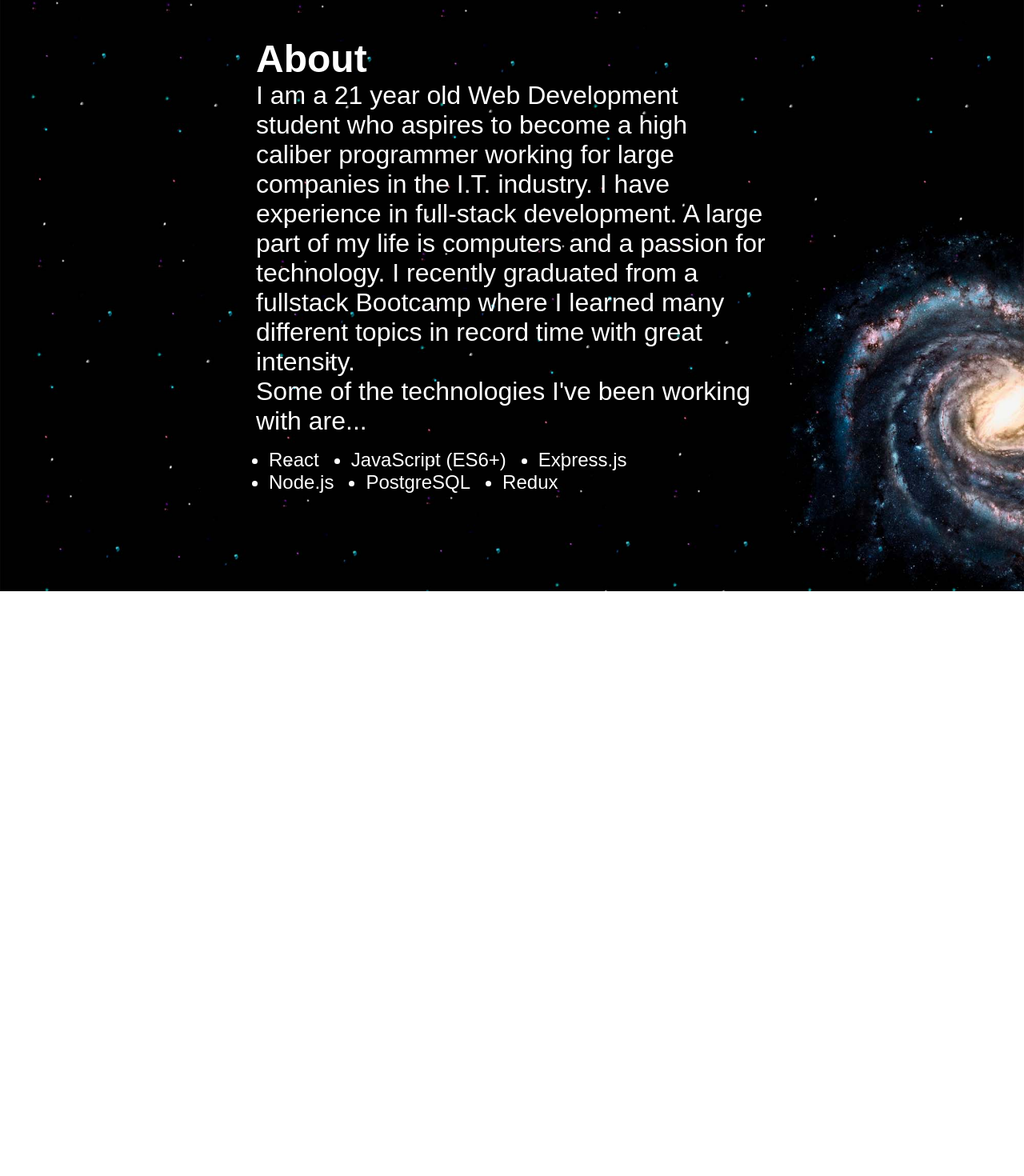
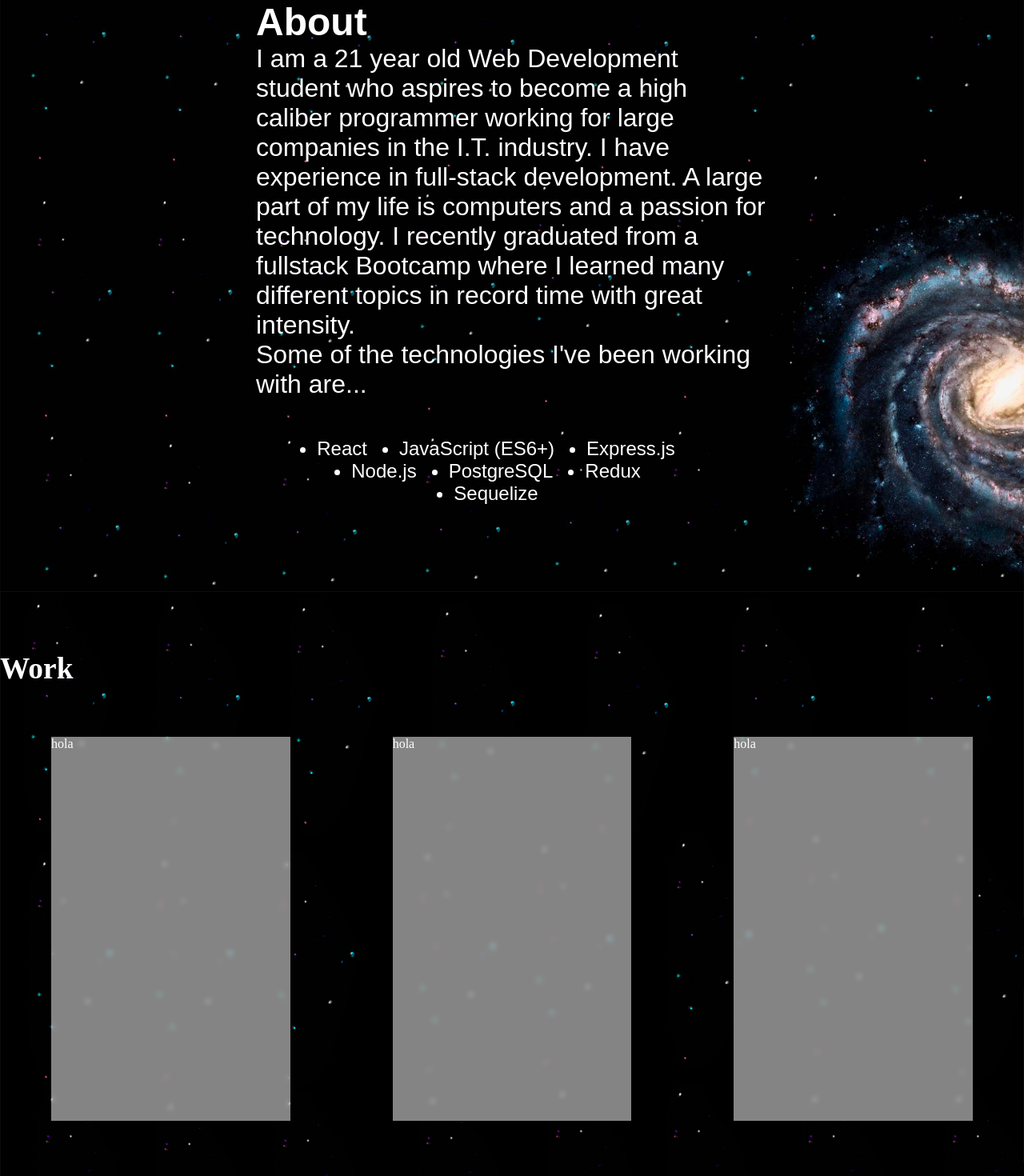
Before and after one commit to ivorojas/Portafolio, a React (Create React App) app: page / in a window 1280 px wide. Shown: the part 861-2331 px from the top of the page at 80% size. Before the commit the page ends 1600 px from the top, so only its background shows below. Built offline with nearby package versions, Linux system fonts and the light colour scheme; a web font is replaced by a local one.

Commit message:
portfolio work

```diff
--- a/package.json
+++ b/package.json
@@ -10,6 +10,7 @@
     "match-sorter": "^6.3.1",
     "react": "^18.2.0",
     "react-dom": "^18.2.0",
+    "react-icons": "^4.7.1",
     "react-router": "^6.4.3",
     "react-router-dom": "^6.4.3",
     "react-router-hash-link": "^2.4.3",
--- a/src/App.js
+++ b/src/App.js
@@ -1,7 +1,7 @@
 import React from "react";
-import NavBar from "./components/NavBar";
 import Home from "./components/Home";
 import About from "./components/About";
+import Work from "./components/Work";
 import {
   BrowserRouter as Router,
   Switch,
@@ -15,6 +15,7 @@ function App() {
     <div>
       <Home />
       <About />
+      <Work />
     </div>
   );
 }
--- a/src/components/About.css
+++ b/src/components/About.css
@@ -4,6 +4,7 @@
     justify-content: center;
     align-items: center;
     background-image: url("../img/BACKGROUND3.jpg");
+    background-position: 5%;
   /* background-color: rgb(10, 6, 32);*/
     background-size: cover;
     color: white;
@@ -13,21 +14,6 @@
     font-size: 2rem;
 }
 
-#card_container {
-    display: flex;
-    flex-direction: row;
-    justify-content: space-around;
-    align-items: center;
-}
-
-.card {
-    width: 300px;
-    height: 500px;
-    background-color: rgba(255, 255, 255, 0.363);
-    backdrop-filter: blur(3.4px);
--webkit-backdrop-filter: blur(3.4px);
-
-}
 
 
 #about_title {
@@ -38,22 +24,36 @@
 }
 
 #text_container {
+
     width: 40rem;
- position: relative;
  /*top: -9rem;*/
 
 }
 
 
+
 #ul {
     display: flex;
     flex-direction: row;
+    justify-content: center;
     flex-wrap: wrap;
     margin: 1rem;
     font-size: 1.5rem;
+    margin: 3rem;
 }
 
 
 #ul li{
    margin-right: 2.5rem;
 }
+
+@media only screen and (max-width: 400px) {
+    .about-container {
+        height: 80rem;
+    }
+    #text_container {
+        margin-top: 15rem;
+        width: 20rem;
+        font-size: 1.6rem;
+    }
+}
--- a/src/components/About.jsx
+++ b/src/components/About.jsx
@@ -20,7 +20,7 @@ A large part of my life is computers and a passion for technology. I recently gr
 Some of the technologies I've been working with are...
 </p>
 
-<div>
+
   <ul id='ul'>
     <li>React</li>
     <li>JavaScript (ES6+)</li>
@@ -28,23 +28,10 @@ Some of the technologies I've been working with are...
     <li>Node.js</li>
     <li>PostgreSQL</li>
     <li>Redux</li>
+    <li>Sequelize</li>
   </ul>
-</div>
+
       </div>
-      {
-      /*
-      <div id='card_container' >
-        <div className='card' >
-          hola
-        </div>
-        <div className='card' >
-          hola
-        </div>
-        <div className='card' >
-          hola
-        </div>
-      </div>
-      */}
     </div>
   )
 }
--- a/src/components/Home.css
+++ b/src/components/Home.css
@@ -1,9 +1,12 @@
 .home-container {
+    display: flex;
     background-image: url("../img/BACKGROUND.jpg");
     background-size: cover;
     color: white;
     /*height: 800px;*/
     height: 100vh;
+    flex-direction: column;
+    justify-content: center;
 
 }
 
@@ -14,13 +17,14 @@
 
 #container-content {
     position: relative;
-    top: 12vh;
+   /* top: 12vh;*/
     display: flex;
  flex-direction: row;
  justify-content: space-around;
  align-items: center;
  font-family: 'Agency FB Bold', arial;
  padding-left: 20px;
+
 }
 
 #texto-landing {
@@ -99,7 +103,7 @@
 
 @media only screen and (max-width: 400px) {
     #container-content {
-
+        margin-top: 30rem;
         display: flex;
      flex-direction: column;
      align-items: flex-start;
--- a/src/components/Home.jsx
+++ b/src/components/Home.jsx
@@ -7,9 +7,9 @@ import Logo from "../img/logo.png"
 export default function Home() {
   return (
     <div className='home-container' id="home"  >
-      <div>
+
       <NavBar />
-      </div>
+
 
       <div id='container-content' >
 
--- a/src/components/NavBar.css
+++ b/src/components/NavBar.css
@@ -1,9 +1,14 @@
 .nav-container {
+  position: absolute;
+  top: 0px;
+  right: 0px;
     display: flex;
     background-color: transparent;
 
     justify-content: flex-end;
     padding: 1rem;
+    flex-direction: row;
+    width: 100vw;
 }
 
 .nav {
@@ -31,6 +36,20 @@
 
 
 }
+
+.icon_menu {
+  color: white;
+
+}
+
+#menu_button {
+  border: 0px;
+  background-color: transparent;
+  font-size: 2.5rem;
+
+}
+
+
 
 /*---------------------------------------*/
 .nav-button {
@@ -95,3 +114,18 @@
 }
 
   /*----------------------------------------------------------*/
+
+
+  @media only screen and (max-width: 400px) {
+    .nav-button  {}
+
+}
+
+
+  @media only screen and (min-width: 700px) {
+
+
+    #menu_button {
+      display: none;
+    }
+  }
--- a/src/components/NavBar.jsx
+++ b/src/components/NavBar.jsx
@@ -4,6 +4,7 @@ import {   BrowserRouter as Router,
   Route,
   Link ,NavLink } from "react-router-dom";
   import { NavHashLink } from 'react-router-hash-link';
+  import { FiMenu } from "react-icons/fi";
 
 import "./NavBar.css"
 
@@ -17,7 +18,7 @@ export default function NavBar() {
           </button>
 
         </NavHashLink>
-        <NavHashLink to="/work" className="nav-link" smooth>
+        <NavHashLink to="#work" className="nav-link" smooth>
         <button className='nav-button'>
         work
         </button>
@@ -29,6 +30,11 @@ export default function NavBar() {
         </button>
 
         </NavHashLink>
+    {/*   <button id='menu_button'>
+          <FiMenu className='icon_menu' />
+        </button> */}
+
+
       </nav>
     </div>
 
--- /dev/null
+++ b/src/components/Work.css
@@ -0,0 +1,56 @@
+.work_container {
+    display: flex;
+    background-image: url("../img/BACKGROUND.jpg");
+    background-size: cover;
+    color: white;
+    /*height: 800px;*/
+    height: 100vh;
+    flex-direction: column;
+    justify-content: center;
+
+}
+
+#card_container {
+    display: flex;
+    flex-direction: row;
+    justify-content: space-around;
+    align-items: center;
+}
+
+.card {
+    margin: 4rem;
+    width: 23rem;
+    height: 30rem;
+    background-color: rgba(255, 253, 253, 0.521);
+    backdrop-filter: blur(3.4px);
+-webkit-backdrop-filter: blur(3.4px);
+
+}
+
+
+#work_title {
+
+    font-size: 2rem;
+}
+
+@media only screen and (max-width: 400px) {
+    .work_container {
+        height: 2000px;
+    }
+
+
+    #card_container {
+        display: flex;
+        flex-direction: column;
+    }
+
+}
+
+@media only screen and (max-width: 1100px) {
+
+    #card_container {
+        display: flex;
+        flex-direction: column;
+    }
+
+}
--- /dev/null
+++ b/src/components/Work.jsx
@@ -0,0 +1,28 @@
+import React from 'react'
+import './Work.css'
+
+export default function Work() {
+  return (
+    <div className='work_container' id='work' >
+        <div id='work_content' >
+        <div id='work_title'>
+        <h3>Work</h3>
+        </div>
+
+      <div id='card_container' >
+        <div className='card' >
+          hola
+        </div>
+        <div className='card' >
+          hola
+        </div>
+        <div className='card' >
+          hola
+        </div>
+      </div>
+
+        </div>
+
+      </div>
+  )
+}
```
Also changed, not shown: 1 other file (tests, documents, lock files or other folders).
